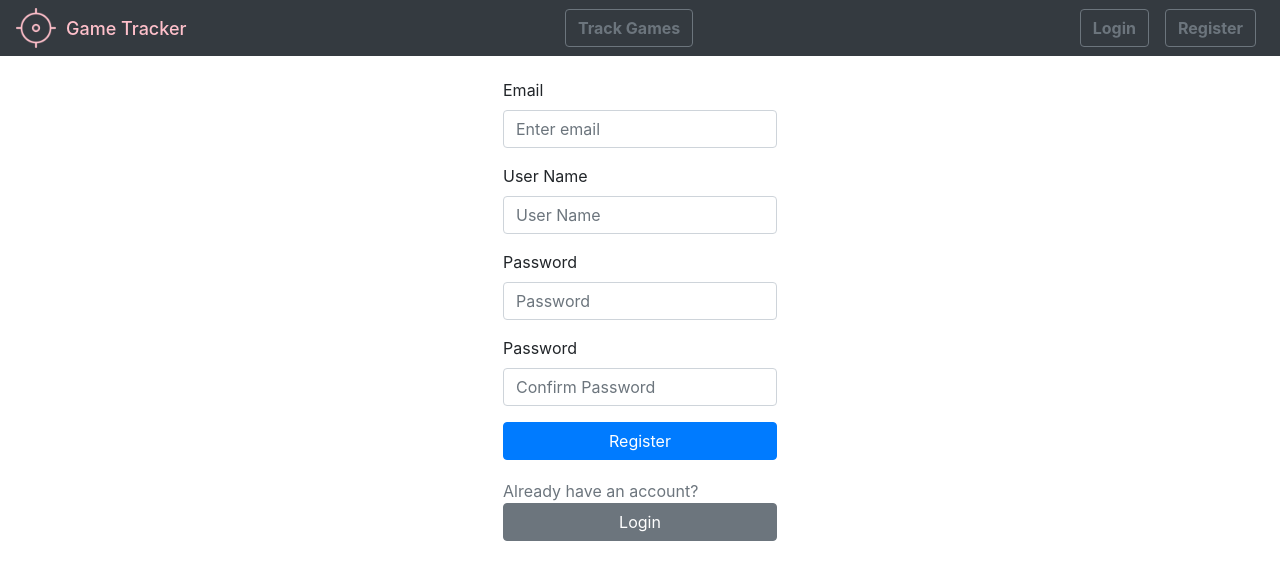
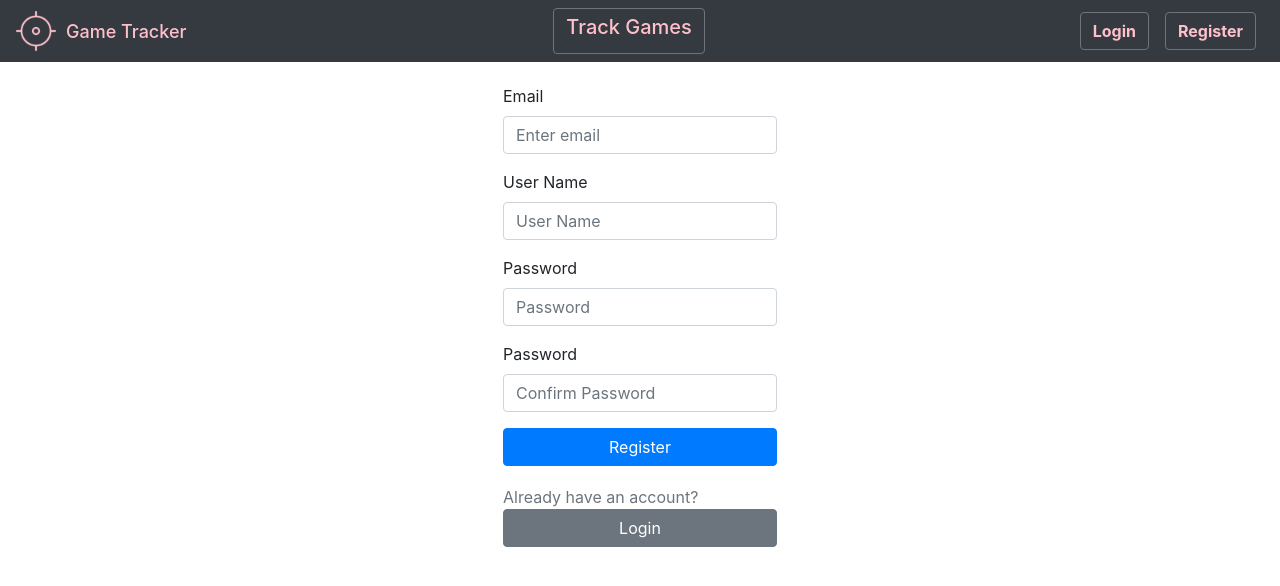
Before and after one commit to fpaul787/django-nba-app, a React (Create React App) app: page /register in a window 1280 px wide. Shown: the top 586 px of the page. Built offline with nearby package versions, Linux system fonts and the light colour scheme.

Commit message:
fixed header css and dashboard styling

```diff
--- a/src/components/dashboard/dashboard.js
+++ b/src/components/dashboard/dashboard.js
@@ -32,15 +32,24 @@ const Dashboard = () => {
         return <Spinner />
     } else if (userGames.length !== 0) {
         return (
+            <div>
+                <h1
+                    style={{
+                        textAlign: 'center',
+                        marginTop: 20,
+                        marginBottom: 20,
+                    }}
+                >
+                    Your Games
+                </h1>
+
                 <div
                     style={{
                         textAlign: 'center',
-                    marginTop: 20,
                         overflowY: 'auto',
                         height: 500,
                     }}
                 >
-                <h1> Your Games</h1>
                     {userGames.map((game) => {
                         return (
                             <div
@@ -62,6 +71,7 @@ const Dashboard = () => {
                         )
                     })}
                 </div>
+            </div>
         )
     } else {
         return (
--- a/src/components/layout/Header/Header.js
+++ b/src/components/layout/Header/Header.js
@@ -7,22 +7,22 @@ import './header.css'
 function Header(props) {
     const authLinks = (
         <div className="row">
-            <div style={{ marginRight: 15, color: 'pink' }}>
-                <h3>Hello {props.auth.username}</h3>
+            <div style={{ marginTop: 5, marginRight: 15, color: 'pink' }}>
+                <h5>Hello {props.auth.username}</h5>
             </div>
             <div className="navbar-item">
                 <Link
                     className="btn btn-md btn-outline-secondary mx-2"
                     to="/dashboard"
                 >
-                    <strong>Dashboard</strong>
+                    <strong className="text">Dashboard</strong>
                 </Link>
                 <Link
                     className="btn btn-md btn-outline-secondary mx-2"
                     onClick={props.logout}
                     to="/"
                 >
-                    <strong>Logout</strong>
+                    <strong className="text">Logout</strong>
                 </Link>
             </div>
         </div>
@@ -31,13 +31,13 @@ function Header(props) {
     const guestLinks = (
         <div>
             <Link to="/login" className="btn btn-md btn-outline-secondary mx-2">
-                <strong>Login</strong>
+                <strong className="text">Login</strong>
             </Link>
             <Link
                 to="/register"
                 className="btn btn-md btn-outline-secondary mx-2"
             >
-                <strong>Register</strong>
+                <strong className="text">Register</strong>
             </Link>
         </div>
     )
@@ -62,7 +62,7 @@ function Header(props) {
                             to="/track"
                             className="btn btn-md btn-outline-secondary mx-2"
                         >
-                            <strong>Track Games</strong>
+                            <h5 className="text">Track Games</h5>
                         </Link>
                     </div>
                 </div>
--- a/src/components/layout/Header/header.css
+++ b/src/components/layout/Header/header.css
@@ -10,3 +10,7 @@
 	margin-top: 10px;
 	color: #ffc0cb;
 }
+
+.text {
+	color: #ffc0cb;
+}
```
Lines whose indentation alone changed are shown as unchanged.
